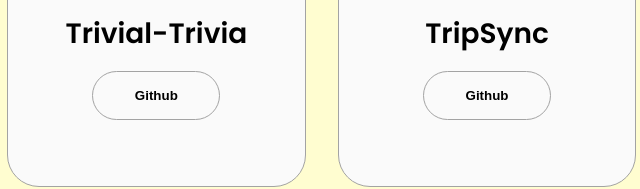
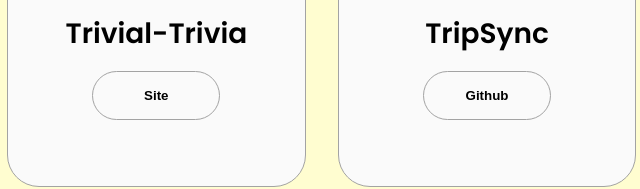
Before and after one commit to Uttamb7/Portfolio, a plain HTML site: page index.html in a window 1280 px wide. Shown: the part 2721-2910 px from the top of the page, 153-793 px from the left. Drawn offline with Linux system fonts and the light colour scheme.

Commit message:
Added Trivial Trivia site link

```diff
--- a/index.html
+++ b/index.html
@@ -216,8 +216,8 @@
                 </div>
                 <h2 class="experience-sub-title project-title">Trivial-Trivia</h2>
                 <div class="btn-container">
-                    <button class="btn btn-color-2 project-btn" onclick="location.href='https://github.com/Powan55/Trivial-Trivia'">
-                        Github
+                    <button class="btn btn-color-2 project-btn" onclick="location.href='https://trivialtrivia.azurewebsites.net/'">
+                        Site
                     </button>
                 </div>
             </div>
```
